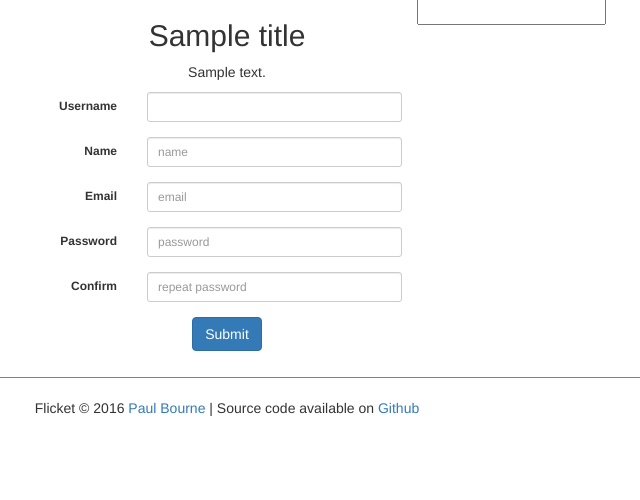
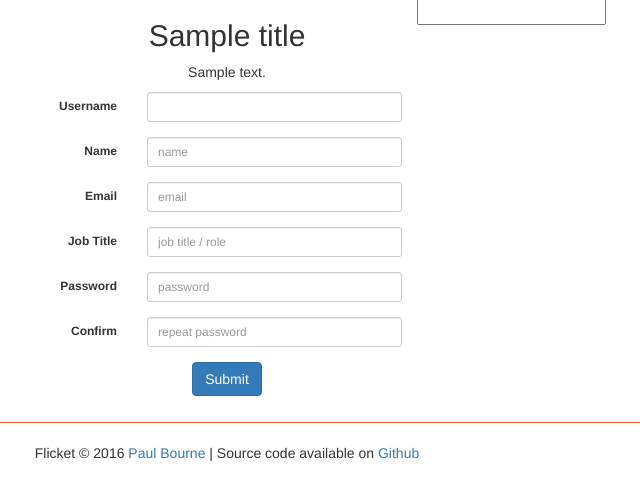
Before and after one commit to giti-jahanpasand/flicket, a Python web app: template application/flicket_admin/templates/admin_user.html in a window 1280 px wide. Shown: the part 213-713 px from the top of the page, without its empty margins (413-1053 px from the left). Run offline with Jinja, Linux system fonts and the light colour scheme; the template is opened without the code that fills it: most values are stand-ins (such as "Sample title", 1, 10 or a date in 2020); form fields are guessed from the names that the template uses.

Commit message:
Added job title to user profile.

```diff
--- a/application/flicket/forms/forms_main.py
+++ b/application/flicket/forms/forms_main.py
@@ -124,6 +124,7 @@ class EditUserForm(FlaskForm):
                                                      message='Passwords must match'),
                                              ])
     confirm = PasswordField('Repeat Password')
+    job_title = StringField('job_title')
 
 
 class ConfirmPassword(FlaskForm):
--- a/application/flicket/models/flicket_user.py
+++ b/application/flicket/models/flicket_user.py
@@ -18,7 +18,8 @@ user_field_size = {
     'password_min': 6,
     'password_max': 60,
     'group_min': 3,
-    'group_max': 64
+    'group_max': 64,
+    'job_title': 64
 }
 
 flicket_groups = db.Table('flicket_groups',
@@ -40,6 +41,7 @@ class FlicketUser(Base):
     email = db.Column(db.String(user_field_size['email_max']), unique=True)
     date_added = db.Column(db.DateTime)
     date_modified = db.Column(db.DateTime, onupdate=datetime.datetime.now)
+    job_title = db.Column(db.String(user_field_size['job_title']))
 
     def __init__(self, username, name, email, password, date_added):
         self.username = username
--- a/application/flicket/views/user_edit.py
+++ b/application/flicket/views/user_edit.py
@@ -26,6 +26,7 @@ def user_details():
         user = FlicketUser.query.filter_by(id=g.user.id).first()
         user.name = form.name.data
         user.email = form.email.data
+        user.job_title = form.job_title.data
         flash('You have edited your user details.', category='success')
 
         password = form.new_password.data
@@ -41,5 +42,6 @@ def user_details():
     form.name.data = g.user.name
     form.email.data = g.user.email
     form.username.data = g.user.username
+    form.job_title.data = g.user.job_title
 
     return render_template('flicket_edituser.html', form=form, title='Edit User Details')
--- a/application/flicket_admin/forms/forms_admin.py
+++ b/application/flicket_admin/forms/forms_admin.py
@@ -146,6 +146,7 @@ class EditUserForm(AddUserForm):
                                        check_username_edit])
     email = StringField('email', validators=[Length(min=user_field_size['email_min'], max=user_field_size['email_max']),
                                              check_email_edit])
+    job_title = StringField('job_title')
     password = PasswordField('password', validators=[
         EqualTo('confirm', message='Passwords must match'), check_password_edit])
     confirm = PasswordField('Repeat Password')
--- a/application/flicket_admin/templates/admin_user.html
+++ b/application/flicket_admin/templates/admin_user.html
@@ -62,6 +62,20 @@
             {% endif %}
 
             <div class="form-group form-group-sm">
+                <label class="col-sm-3 control-label">Job Title</label>
+                <div class="col-sm-9">
+                    {{ form.job_title(class="form-control", placeholder="job title / role") }}
+                </div>
+            </div>
+            {% if form.job_title.errors %}
+            <div class="alert alert-warning small">
+                {% for error in form.job_title.errors %}
+                {{ error }}
+                {% endfor %}
+            </div>
+            {% endif %}
+
+            <div class="form-group form-group-sm">
                 <label class="col-sm-3 control-label">Password</label>
                 <div class="col-sm-9">
                     {{ form.password(class="form-control", placeholder="password") }}
--- a/application/flicket_admin/templates/admin_users.html
+++ b/application/flicket_admin/templates/admin_users.html
@@ -28,6 +28,7 @@
                 <th>Username</th>
                 <th>Name</th>
                 <th>Email</th>
+                <th>Job Title</th>
                 <th>Delete User</th>
             </tr>
             {% for u in users.items %}
@@ -35,6 +36,7 @@
                     <td><a href="{{ url_for('admin_bp.admin_edit_user', id=u.id) }}">{{ u.username }}</a></td>
                     <td>{{ u.name }}</td>
                     <td>{{ u.email }}</td>
+                    <td>{{ u.job_title }}</td>
                     <td><a href="{{ url_for('admin_bp.admin_delete_user', id=u.id) }}">delete
                         {{ u.username }}</a></td>
                 </tr>
--- a/application/flicket_admin/views/view_admin.py
+++ b/application/flicket_admin/views/view_admin.py
@@ -104,9 +104,11 @@ def admin_edit_user():
             # Don't change the password if nothing was entered.
             if form.password.data != '':
                 user.password = hash_password(form.password.data)
+
             user.email = form.email.data
             user.name = form.name.data
-            user.password = hash_password(form.password.data)
+            user.job_title = form.job_title.data
+
             groups = form.groups.data
             # bit hacky but until i get better at this.
             # at least it keeps the groups table clean. :/
@@ -125,6 +127,7 @@ def admin_edit_user():
         form.username.data = user.username
         form.email.data = user.email
         form.name.data = user.name
+        form.job_title.data = user.job_title
         # define list of preselect groups.
         groups = []
         for g in user.flicket_groups:
```
Also changed, not shown: application/flicket/static/css/flicket.css (+56 -47 lines), application/flicket/templates/flicket_edituser.html (+13 -1 lines), application/flicket/templates/flicket_ticket_header.html (+12 -6 lines), application/flicket/templates/flicket_users.html (+9 -0 lines), application/flicket/templates/flicket_view.html (+10 -4 lines).
